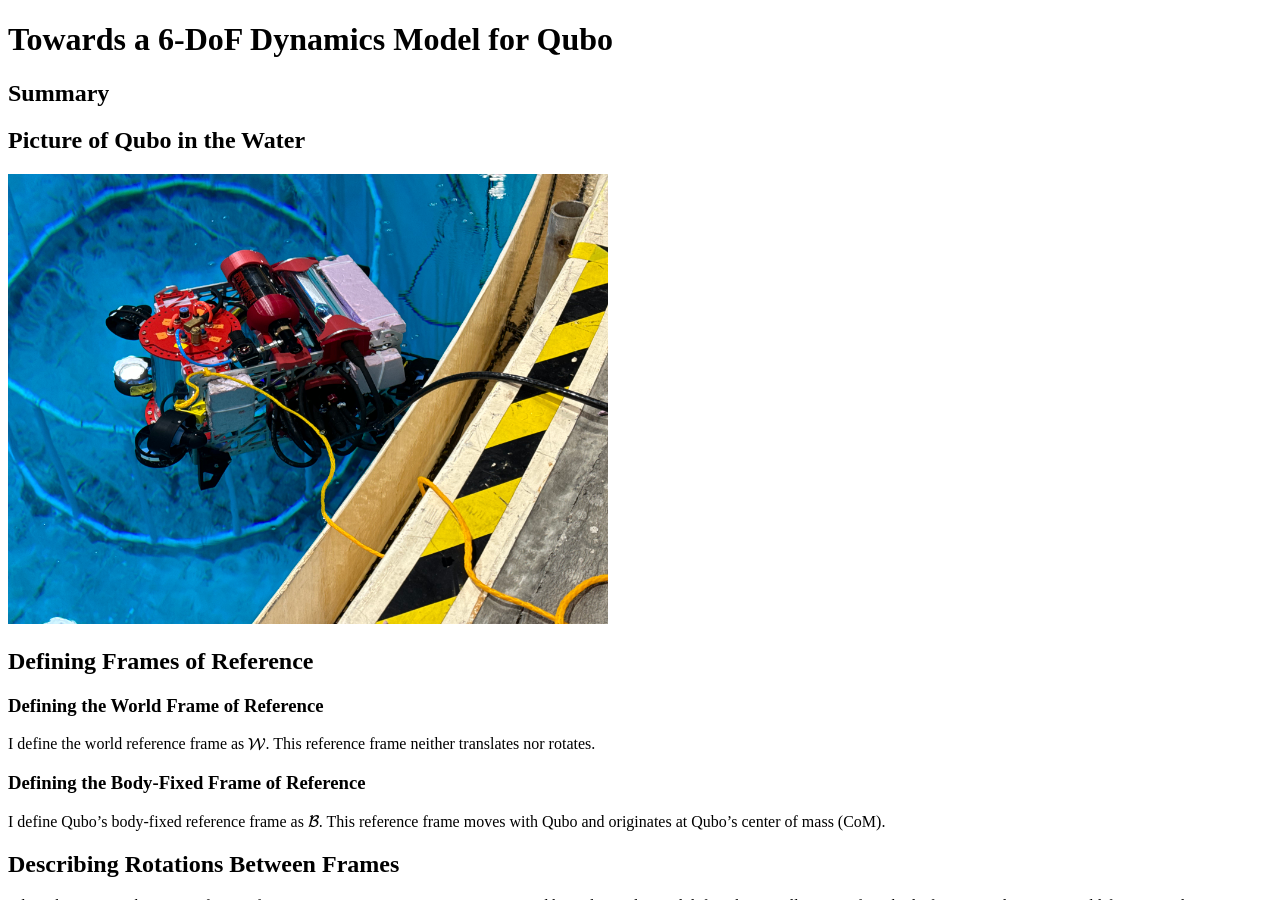
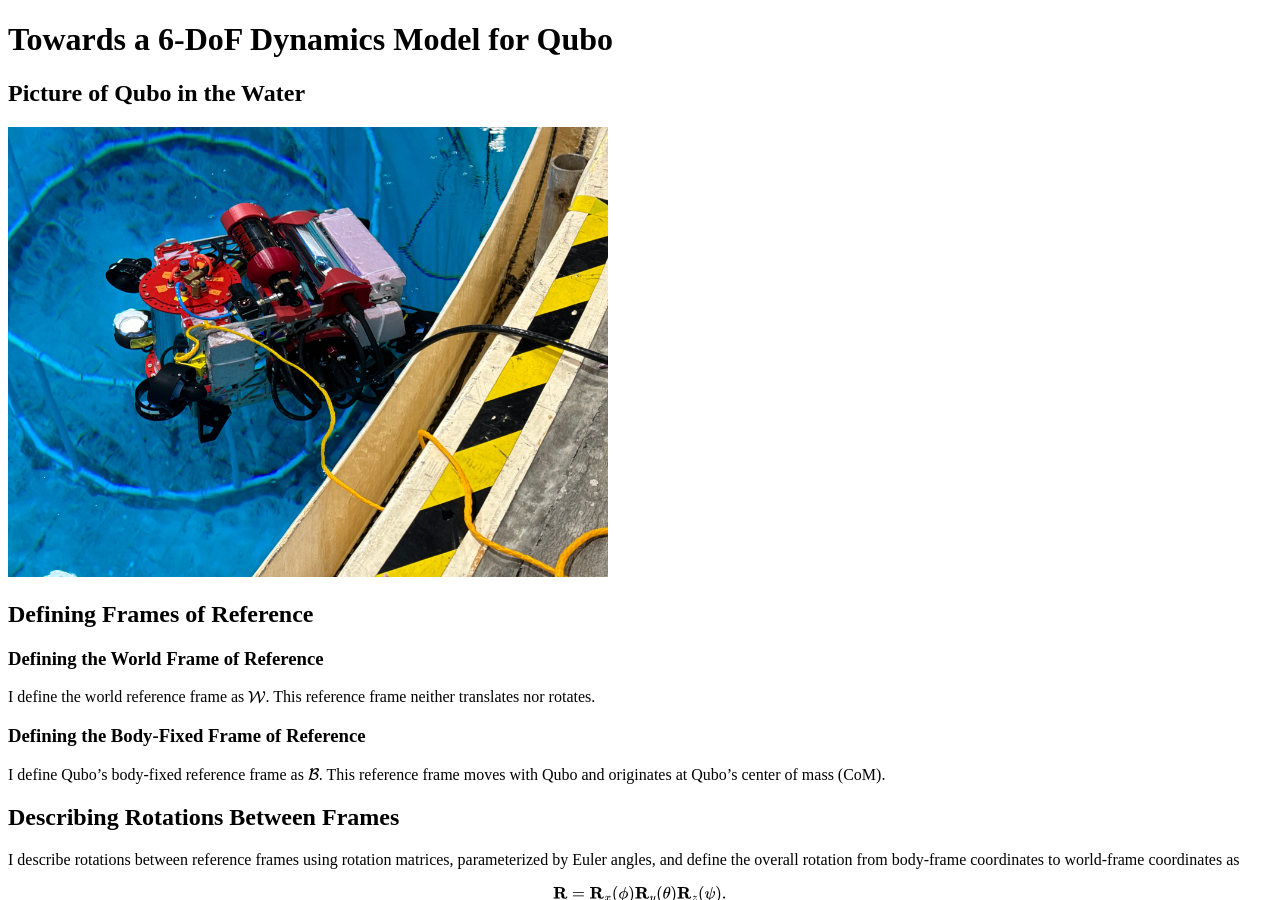
Before and after one commit to ronen-aniti-projects/Qubo-6DOF-Dynamics-Model, a Jekyll site: the page built from index.md, in a window 1280 px wide and 900 px high. Built offline with Jekyll 4.4.1, drawn with Linux system fonts in a browser that asks for light colours.

Commit message:
Cleaning up readme

```diff
--- a/index.md
+++ b/index.md
@@ -3,8 +3,6 @@ layout: default
 title: "Towards a 6-DoF Dynamics Model for Qubo"
 ---
 # Towards a 6-DoF Dynamics Model for Qubo
-
-## Summary
 
 ## Picture of Qubo in the Water
 <img src="Qubo_In_Water.jpg" alt="Qubo in Water" width="600px" />
```
